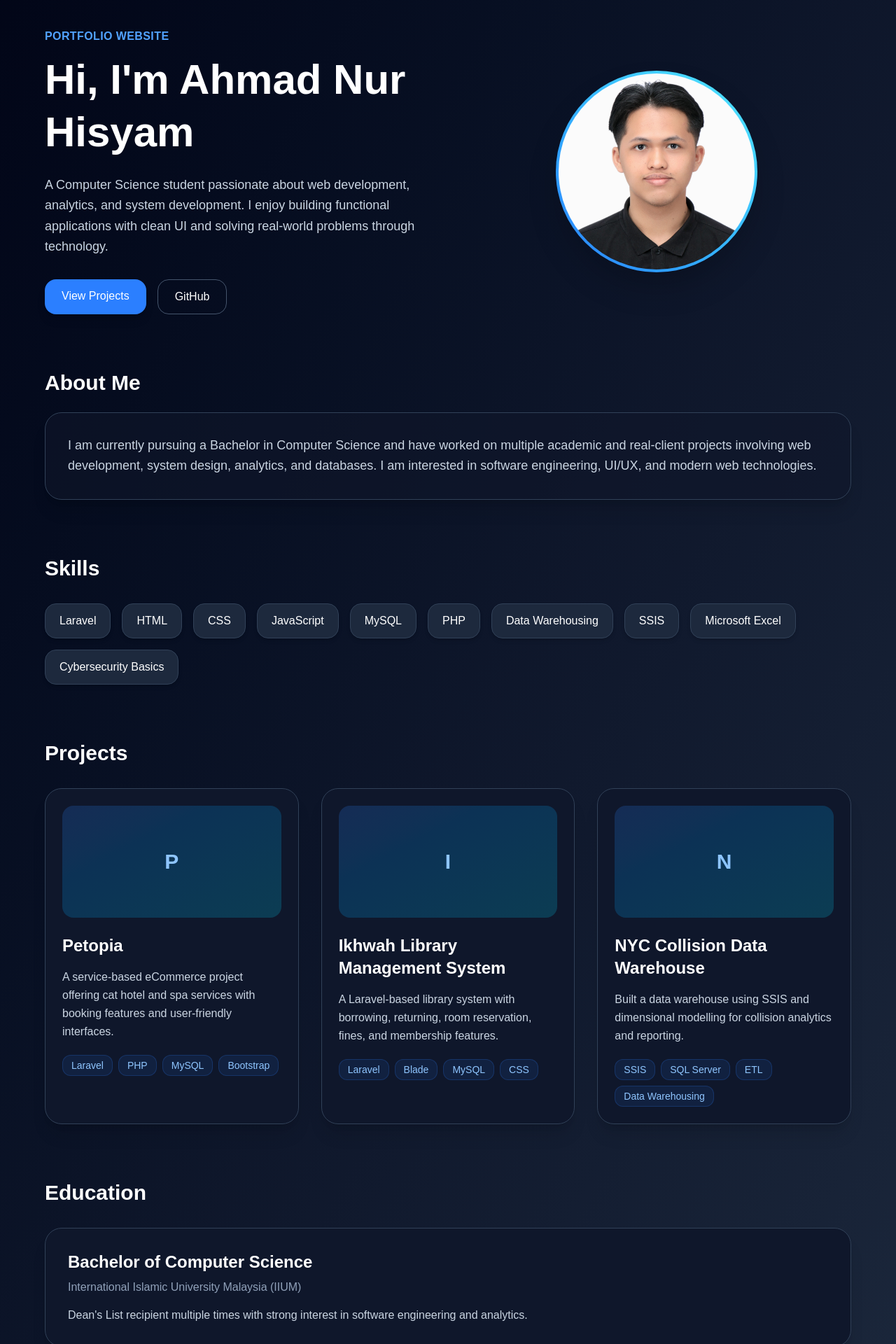
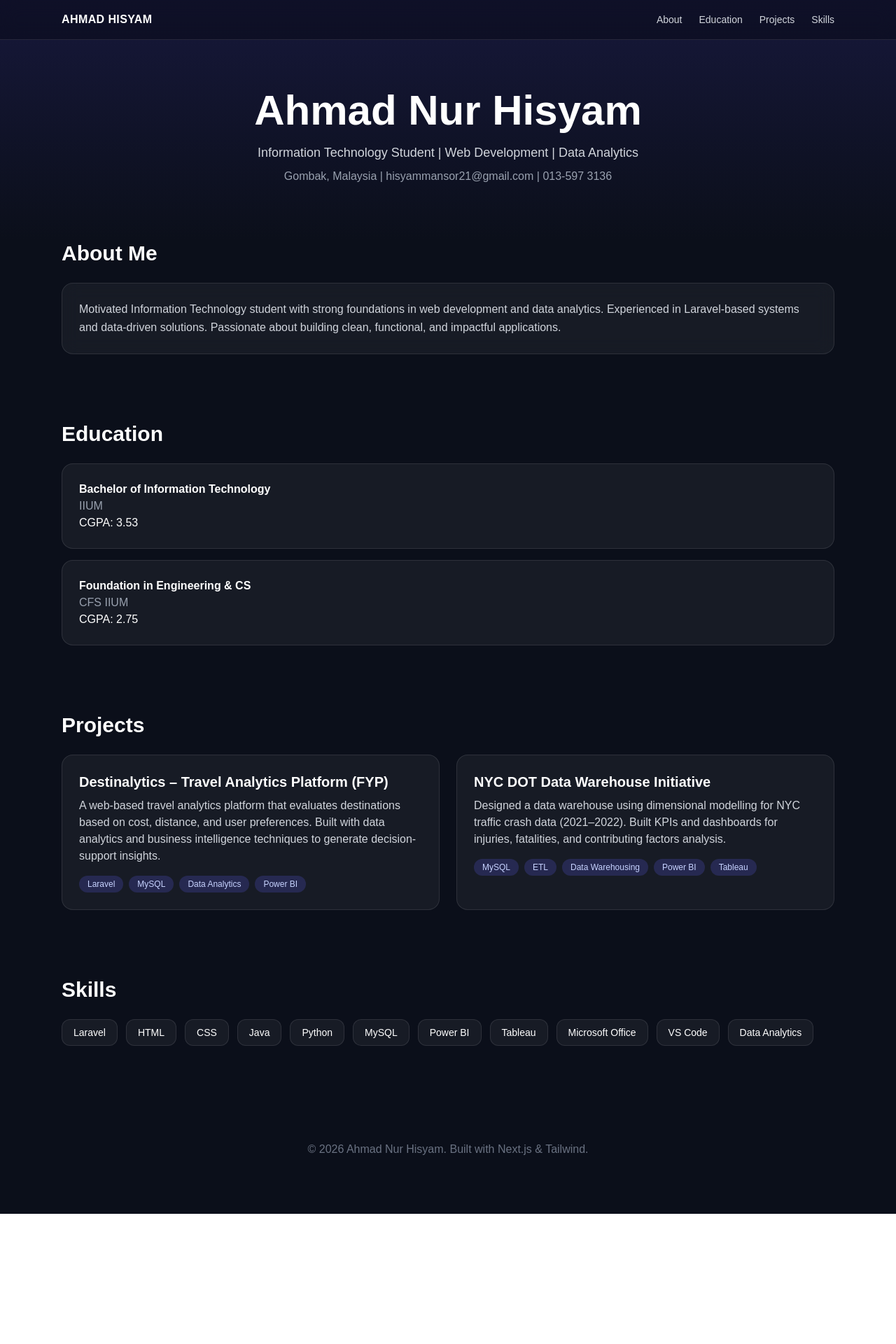
Before and after one commit to mfkinhiraeth/my-portfolio, a Next.js app: page / in a window 1280 px wide. Shown: the top 1920 px of the page at 70% size. After the commit the page ends 1734 px from the top, so only its background shows below. Built offline with nearby package versions, Linux system fonts and the light colour scheme.

Commit message:
improve UI design and aesthetics

```diff
--- a/app/page.tsx
+++ b/app/page.tsx
@@ -1,22 +1,16 @@
 export default function Portfolio() {
   const projects = [
     {
-      title: "Petopia",
+      title: "Destinalytics – Travel Analytics Platform (FYP)",
       description:
-        "A service-based eCommerce project offering cat hotel and spa services with booking features and user-friendly interfaces.",
-      tech: ["Laravel", "PHP", "MySQL", "Bootstrap"],
+        "A web-based travel analytics platform that evaluates destinations based on cost, distance, and user preferences. Built with data analytics and business intelligence techniques to generate decision-support insights.",
+      tech: ["Laravel", "MySQL", "Data Analytics", "Power BI"],
     },
     {
-      title: "Ikhwah Library Management System",
+      title: "NYC DOT Data Warehouse Initiative",
       description:
-        "A Laravel-based library system with borrowing, returning, room reservation, fines, and membership features.",
-      tech: ["Laravel", "Blade", "MySQL", "CSS"],
-    },
-    {
-      title: "NYC Collision Data Warehouse",
-      description:
-        "Built a data warehouse using SSIS and dimensional modelling for collision analytics and reporting.",
-      tech: ["SSIS", "SQL Server", "ETL", "Data Warehousing"],
+        "Designed a data warehouse using dimensional modelling for NYC traffic crash data (2021–2022). Built KPIs and dashboards for injuries, fatalities, and contributing factors analysis.",
+      tech: ["MySQL", "ETL", "Data Warehousing", "Power BI", "Tableau"],
     },
   ];
 
@@ -24,125 +18,89 @@ export default function Portfolio() {
     "Laravel",
     "HTML",
     "CSS",
-    "JavaScript",
+    "Java",
+    "Python",
     "MySQL",
-    "PHP",
-    "Data Warehousing",
-    "SSIS",
-    "Microsoft Excel",
-    "Cybersecurity Basics",
+    "Power BI",
+    "Tableau",
+    "Microsoft Office",
+    "VS Code",
+    "Data Analytics",
   ];
 
   return (
-    <main className="min-h-screen bg-gradient-to-br from-slate-950 via-slate-900 to-slate-800 text-white px-6 py-10">
-      <div className="max-w-6xl mx-auto">
-        {/* Hero Section */}
-        <section className="grid md:grid-cols-2 gap-10 items-center mb-20">
-          <div>
-            <p className="text-blue-400 font-semibold tracking-wide uppercase mb-3">
-              Portfolio Website
-            </p>
+    <main className="min-h-screen bg-[#0b0f1a] text-white">
 
-            <h1 className="text-5xl md:text-6xl font-bold leading-tight mb-6">
-              Hi, I'm Ahmad Nur Hisyam
-            </h1>
+      {/* NAVBAR */}
+      <nav className="fixed top-0 w-full bg-black/30 backdrop-blur-md border-b border-white/10 z-50">
+        <div className="max-w-6xl mx-auto flex justify-between items-center px-6 py-4">
+          <h1 className="font-bold tracking-wide">AHMAD HISYAM</h1>
+          <div className="flex gap-6 text-sm text-gray-300">
+            <a href="#about" className="hover:text-white">About</a>
+            <a href="#education" className="hover:text-white">Education</a>
+            <a href="#projects" className="hover:text-white">Projects</a>
+            <a href="#skills" className="hover:text-white">Skills</a>
+          </div>
+        </div>
+      </nav>
 
-            <p className="text-slate-300 text-lg leading-relaxed mb-8">
-              A Computer Science student passionate about web development,
-              analytics, and system development. I enjoy building functional
-              applications with clean UI and solving real-world problems through
-              technology.
-            </p>
+      {/* HERO */}
+      <section className="pt-32 pb-20 text-center bg-gradient-to-b from-indigo-900/30 to-transparent">
+        <h1 className="text-5xl md:text-6xl font-bold mb-4">
+          Ahmad Nur Hisyam
+        </h1>
+        <p className="text-gray-300 text-lg">
+          Information Technology Student | Web Development | Data Analytics
+        </p>
+        <p className="text-gray-400 mt-2">
+          Gombak, Malaysia | hisyammansor21@gmail.com | 013-597 3136
+        </p>
+      </section>
 
-            <div className="flex flex-wrap gap-4">
-              <a
-                href="#projects"
-                className="bg-blue-500 hover:bg-blue-600 transition px-6 py-3 rounded-2xl font-medium shadow-lg"
-              >
-                View Projects
-              </a>
+      <div className="max-w-6xl mx-auto px-6 space-y-24 pb-20">
 
-              <a
-                href="https://github.com"
-                target="_blank"
-                className="border border-slate-600 hover:border-white px-6 py-3 rounded-2xl transition"
-              >
-                GitHub
-              </a>
-            </div>
-          </div>
-
-          <div className="flex justify-center">
-            <div className="w-72 h-72 rounded-full bg-gradient-to-tr from-blue-500 to-cyan-300 p-1 shadow-2xl">
-              <img
-                src="/Profile.jpg"
-                alt="Profile"
-                className="w-full h-full object-cover rounded-full"
-              />
-            </div>
-          </div>
-        </section>
-
-        {/* About Section */}
-        <section className="mb-20">
+        {/* ABOUT */}
+        <section id="about" className="scroll-mt-24">
           <h2 className="text-3xl font-bold mb-6">About Me</h2>
-
-          <div className="bg-slate-900/60 border border-slate-700 rounded-3xl p-8 shadow-xl">
-            <p className="text-slate-300 leading-relaxed text-lg">
-              I am currently pursuing a Bachelor in Computer Science and have
-              worked on multiple academic and real-client projects involving web
-              development, system design, analytics, and databases. I am
-              interested in software engineering, UI/UX, and modern web
-              technologies.
+          <div className="bg-white/5 border border-white/10 p-6 rounded-2xl backdrop-blur-md hover:scale-[1.01] transition">
+            <p className="text-gray-300 leading-relaxed">
+              Motivated Information Technology student with strong foundations in web development and data analytics. Experienced in Laravel-based systems and data-driven solutions. Passionate about building clean, functional, and impactful applications.
             </p>
           </div>
         </section>
 
-        {/* Skills Section */}
-        <section className="mb-20">
-          <h2 className="text-3xl font-bold mb-8">Skills</h2>
+        {/* EDUCATION */}
+        <section id="education">
+          <h2 className="text-3xl font-bold mb-6">Education</h2>
+          <div className="space-y-4">
 
-          <div className="flex flex-wrap gap-4">
-            {skills.map((skill, index) => (
-              <div
-                key={index}
-                className="bg-slate-800 border border-slate-700 px-5 py-3 rounded-2xl shadow-md hover:scale-105 transition"
-              >
-                {skill}
-              </div>
-            ))}
+            <div className="bg-white/5 border border-white/10 p-6 rounded-2xl">
+              <h3 className="font-semibold">Bachelor of Information Technology</h3>
+              <p className="text-gray-400">IIUM</p>
+              <p>CGPA: 3.53</p>
+            </div>
+
+            <div className="bg-white/5 border border-white/10 p-6 rounded-2xl">
+              <h3 className="font-semibold">Foundation in Engineering & CS</h3>
+              <p className="text-gray-400">CFS IIUM</p>
+              <p>CGPA: 2.75</p>
+            </div>
+
           </div>
         </section>
 
-        {/* Projects Section */}
-        <section id="projects" className="mb-20">
-          <h2 className="text-3xl font-bold mb-8">Projects</h2>
-
-          <div className="grid md:grid-cols-2 lg:grid-cols-3 gap-8">
-            {projects.map((project, index) => (
-              <div
-                key={index}
-                className="bg-slate-900 border border-slate-700 rounded-3xl p-6 shadow-xl hover:-translate-y-2 transition"
-              >
-                <div className="h-40 rounded-2xl bg-gradient-to-br from-blue-500/20 to-cyan-400/20 mb-6 flex items-center justify-center text-3xl font-bold text-blue-300">
-                  {project.title.charAt(0)}
-                </div>
-
-                <h3 className="text-2xl font-semibold mb-4">
-                  {project.title}
-                </h3>
-
-                <p className="text-slate-300 mb-5 leading-relaxed">
-                  {project.description}
-                </p>
-
+        {/* PROJECTS */}
+        <section id="projects">
+          <h2 className="text-3xl font-bold mb-6">Projects</h2>
+          <div className="grid md:grid-cols-2 gap-6">
+            {projects.map((p, i) => (
+              <div key={i} className="bg-white/5 border border-white/10 p-6 rounded-2xl hover:-translate-y-1 transition">
+                <h3 className="text-xl font-semibold mb-2">{p.title}</h3>
+                <p className="text-gray-300 mb-4">{p.description}</p>
                 <div className="flex flex-wrap gap-2">
-                  {project.tech.map((tech, techIndex) => (
-                    <span
-                      key={techIndex}
-                      className="bg-blue-500/10 text-blue-300 border border-blue-500/20 px-3 py-1 rounded-xl text-sm"
-                    >
-                      {tech}
+                  {p.tech.map((t, j) => (
+                    <span key={j} className="text-xs bg-indigo-500/20 px-3 py-1 rounded-full text-indigo-200">
+                      {t}
                     </span>
                   ))}
                 </div>
@@ -151,54 +109,23 @@ export default function Portfolio() {
           </div>
         </section>
 
-        {/* Education Section */}
-        <section className="mb-20">
-          <h2 className="text-3xl font-bold mb-8">Education</h2>
-
-          <div className="bg-slate-900 border border-slate-700 rounded-3xl p-8 shadow-xl">
-            <h3 className="text-2xl font-semibold mb-2">
-              Bachelor of Computer Science
-            </h3>
-
-            <p className="text-slate-400 mb-4">
-              International Islamic University Malaysia (IIUM)
-            </p>
-
-            <p className="text-slate-300">
-              Dean's List recipient multiple times with strong interest in
-              software engineering and analytics.
-            </p>
+        {/* SKILLS */}
+        <section id="skills">
+          <h2 className="text-3xl font-bold mb-6">Skills</h2>
+          <div className="flex flex-wrap gap-3">
+            {skills.map((s, i) => (
+              <span key={i} className="bg-white/5 border border-white/10 px-4 py-2 rounded-xl text-sm hover:bg-white/10 transition">
+                {s}
+              </span>
+            ))}
           </div>
         </section>
 
-        {/* Contact Section */}
-        <section>
-          <div className="bg-gradient-to-r from-blue-600 to-cyan-500 rounded-3xl p-10 text-center shadow-2xl">
-            <h2 className="text-4xl font-bold mb-4">Let's Connect</h2>
+        {/* FOOTER */}
+        <footer className="text-center text-gray-500 pt-10">
+          © 2026 Ahmad Nur Hisyam. Built with Next.js & Tailwind.
+        </footer>
 
-            <p className="text-lg mb-8 text-white/90">
-              Feel free to reach out for internships, collaborations, or project
-              opportunities.
-            </p>
-
-            <div className="flex flex-wrap justify-center gap-4">
-              <a
-                href="mailto:your-email@example.com"
-                className="bg-white text-slate-900 px-6 py-3 rounded-2xl font-semibold hover:scale-105 transition"
-              >
-                Email Me
-              </a>
-
-              <a
-                href="https://linkedin.com"
-                target="_blank"
-                className="border border-white px-6 py-3 rounded-2xl hover:bg-white hover:text-slate-900 transition"
-              >
-                LinkedIn
-              </a>
-            </div>
-          </div>
-        </section>
       </div>
     </main>
   );
```
